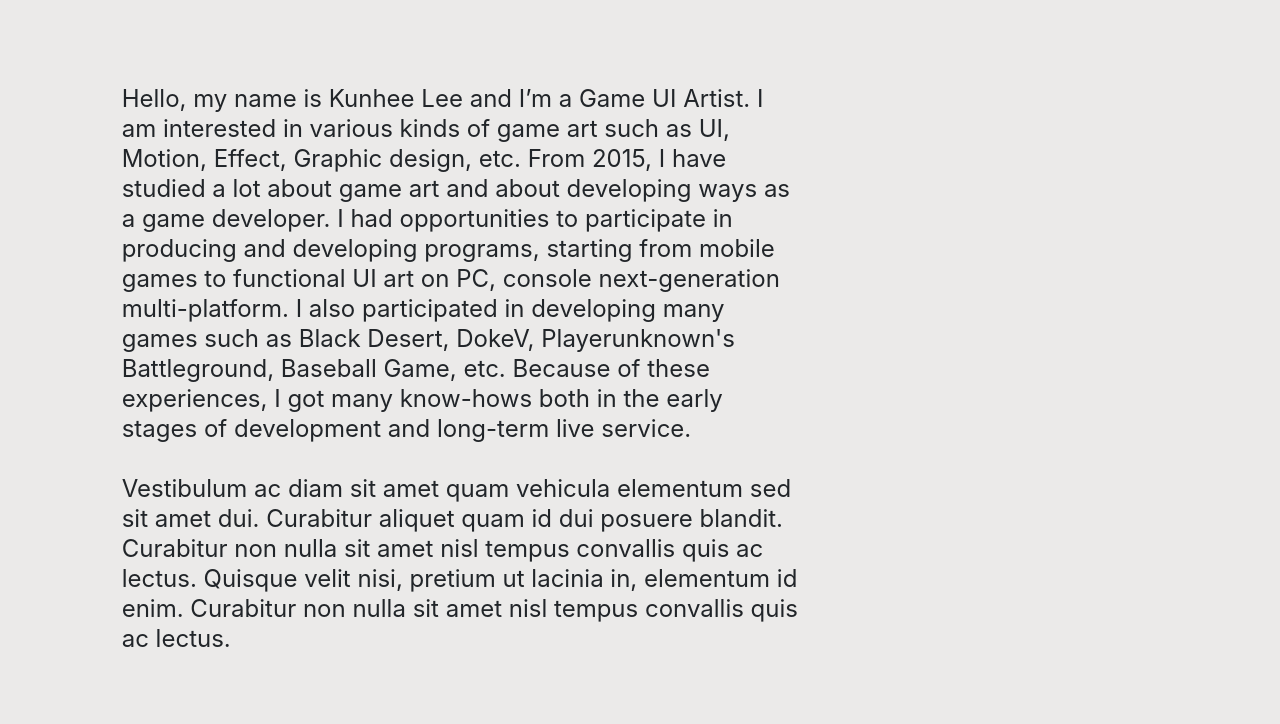
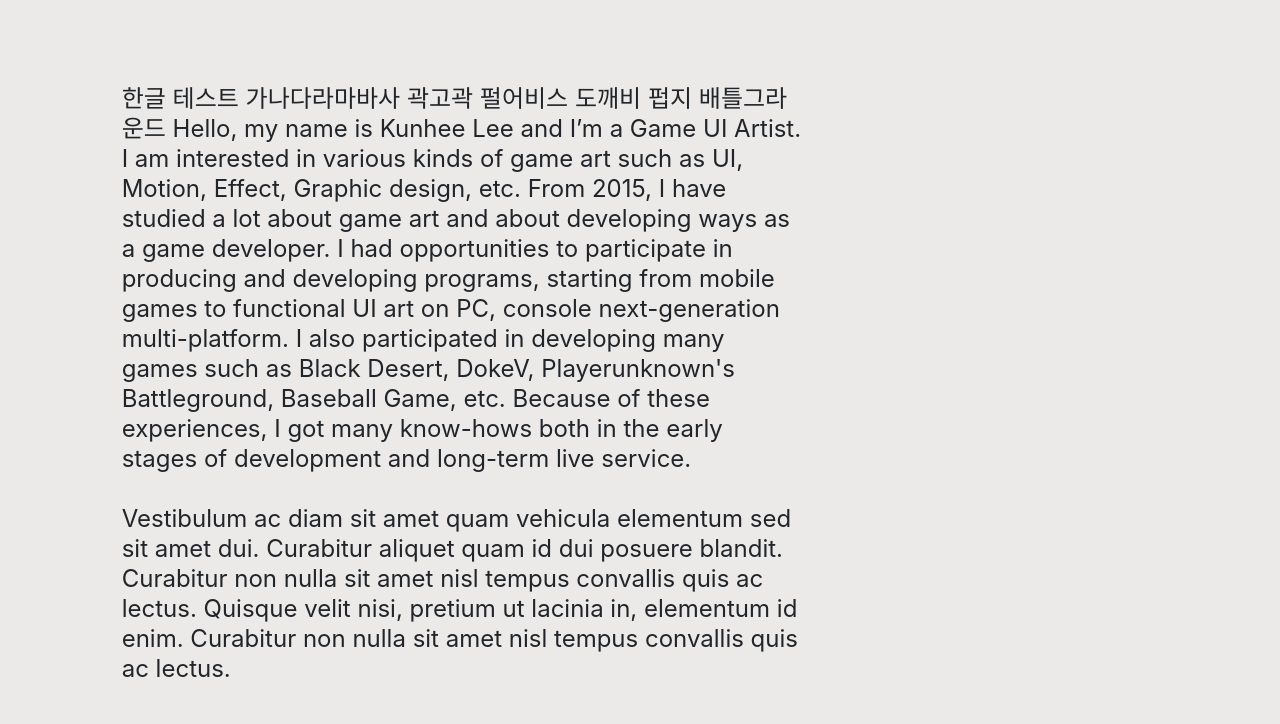
Before and after one commit to Kunyman/Kunyman.github.io, a plain HTML site: page about.html in a window 1280 px wide. Shown: the part 76-800 px from the top of the page. Drawn offline with Linux system fonts and the light colour scheme.

Commit message:
Update about.html

```diff
--- a/about.html
+++ b/about.html
@@ -48,7 +48,7 @@
             <div class="col-md-10 col-sm-12">
                <div class="row">
                   <div class="col-xl-8 col-md-10 col-sm-12">
-                     <p>Hello, my name is Kunhee Lee and I’m a Game UI Artist. I am interested in various kinds of game art such as UI, Motion, Effect, Graphic design, etc. From 2015, I have studied a lot about game art and about developing ways as a game developer. I had opportunities to participate in producing and developing programs, starting from mobile games to functional UI art on PC, console next-generation multi-platform. I also participated in developing many games such as Black Desert, DokeV, Playerunknown's Battleground, Baseball Game, etc. Because of these experiences, I got many know-hows both in the early stages of development and long-term live service.
+                     <p>한글 테스트 가나다라마바사 곽고곽 펄어비스 도깨비 펍지 배틀그라운드 Hello, my name is Kunhee Lee and I’m a Game UI Artist. I am interested in various kinds of game art such as UI, Motion, Effect, Graphic design, etc. From 2015, I have studied a lot about game art and about developing ways as a game developer. I had opportunities to participate in producing and developing programs, starting from mobile games to functional UI art on PC, console next-generation multi-platform. I also participated in developing many games such as Black Desert, DokeV, Playerunknown's Battleground, Baseball Game, etc. Because of these experiences, I got many know-hows both in the early stages of development and long-term live service.
                         <br><br>
                         Vestibulum ac diam sit amet quam vehicula elementum sed sit amet dui. Curabitur aliquet quam id dui posuere blandit. Curabitur non nulla sit amet nisl tempus convallis quis ac lectus. Quisque velit nisi, pretium ut lacinia in, elementum id enim. Curabitur non nulla sit amet nisl tempus convallis quis ac lectus.
                      </p>
```
